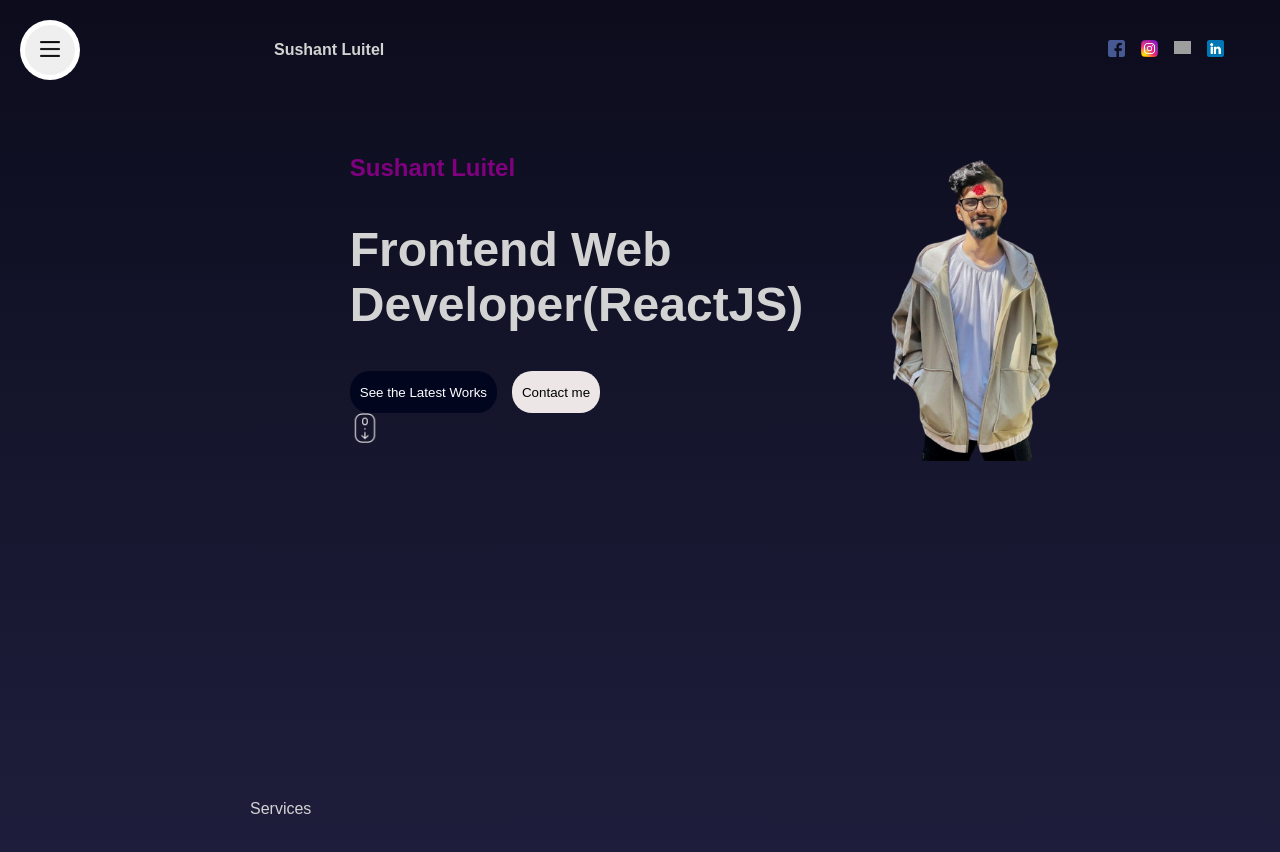
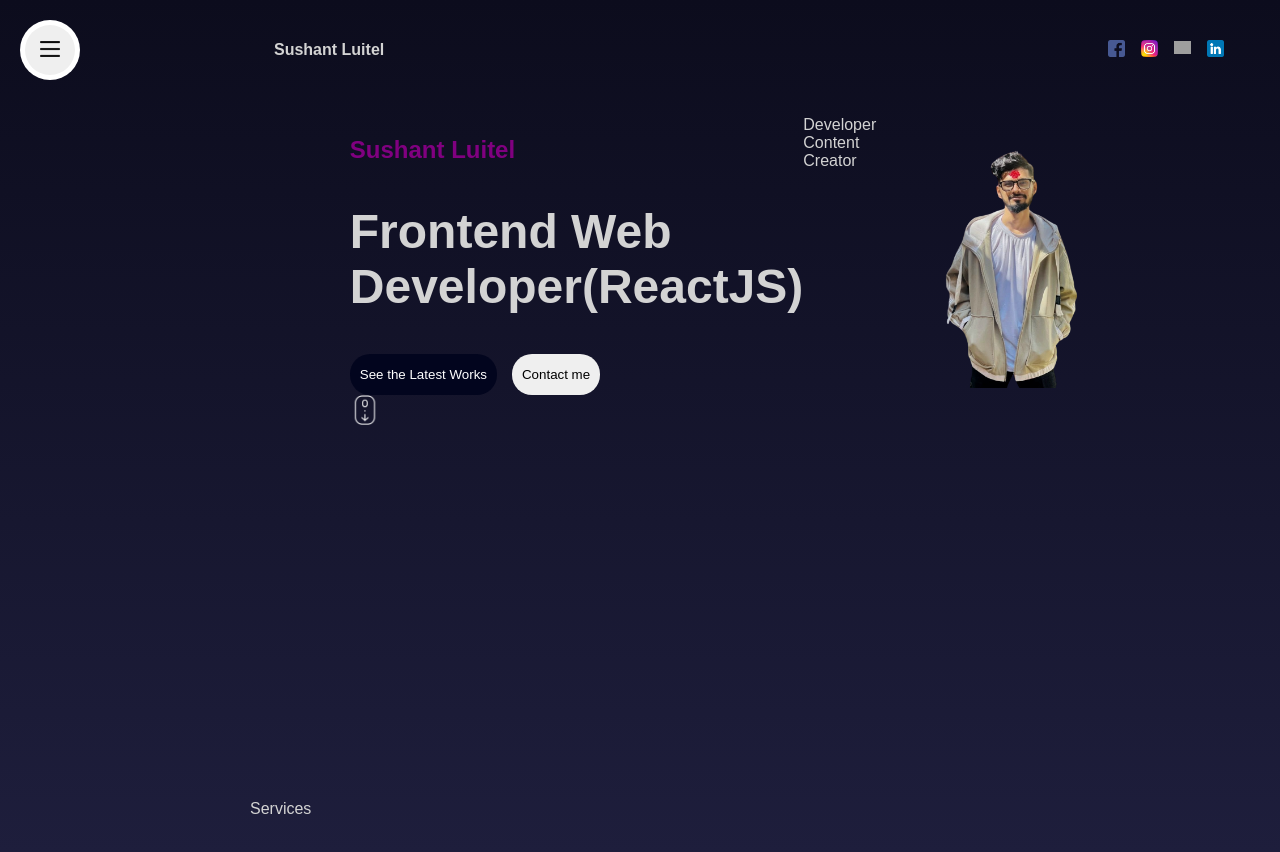
Before and after one commit to Sushant-Luitel/Portfolio, a React (Vite) app: page / in a window 1280 px wide. Shown: the top 852 px of the page. Built offline with nearby package versions, Linux system fonts and the light colour scheme; grey boxes are pictures that could not be loaded.

Commit message:
animated Hero Section

```diff
--- a/src/Components/Hero/Hero.jsx
+++ b/src/Components/Hero/Hero.jsx
@@ -2,24 +2,57 @@
 import profile from "../../assets/profilep.png";
 import scroll from "../../assets/scroll.png";
 import "./Hero.scss";
+import { motion } from "framer-motion";
+
+const textVariants = {
+  initial: {
+    x: -500,
+    opacity: 0,
+  },
+  animate: {
+    x: 0,
+    opacity: 1,
+    transition: {
+      duration: 1,
+      staggerChildren: 0.1,
+    },
+  },
+};
+
 const Hero = () => {
   return (
     <div className="Hero">
       <div className="container row">
-        <div className="hero-text">
-          <h2>Sushant Luitel</h2>
+        <motion.div
+          className="hero-text"
+          variants={textVariants}
+          initial="initial"
+          animate="animate"
+        >
+          <motion.h2 variants={textVariants}>Sushant Luitel</motion.h2>
 
-          <h1>
+          <motion.h1 variants={textVariants}>
             Frontend Web <br />
             Developer(ReactJS)
-          </h1>
+          </motion.h1>
 
-          <div className="buttons">
-            <button className="btn-navy">See the Latest Works</button>
-            <button className="btn-white">Contact me</button>
-          </div>
-          <img className="scroll-image" src={scroll} alt="scroll" width={30} />
-        </div>
+          <motion.div className="buttons" variants={textVariants}>
+            <motion.button className="btn-navy" variants={textVariants}>
+              See the Latest Works
+            </motion.button>
+            <motion.button className="btn-whitevariants={textVariants}  ">
+              Contact me
+            </motion.button>
+          </motion.div>
+          <motion.img
+            className="scroll-image"
+            variants={textVariants}
+            src={scroll}
+            alt="scroll"
+            width={30}
+          />
+        </motion.div>
+        <div className="sliding-text-container">Developer Content Creator</div>
         <div className="image-container">
           <img src={profile} alt="profile" />
         </div>
```
